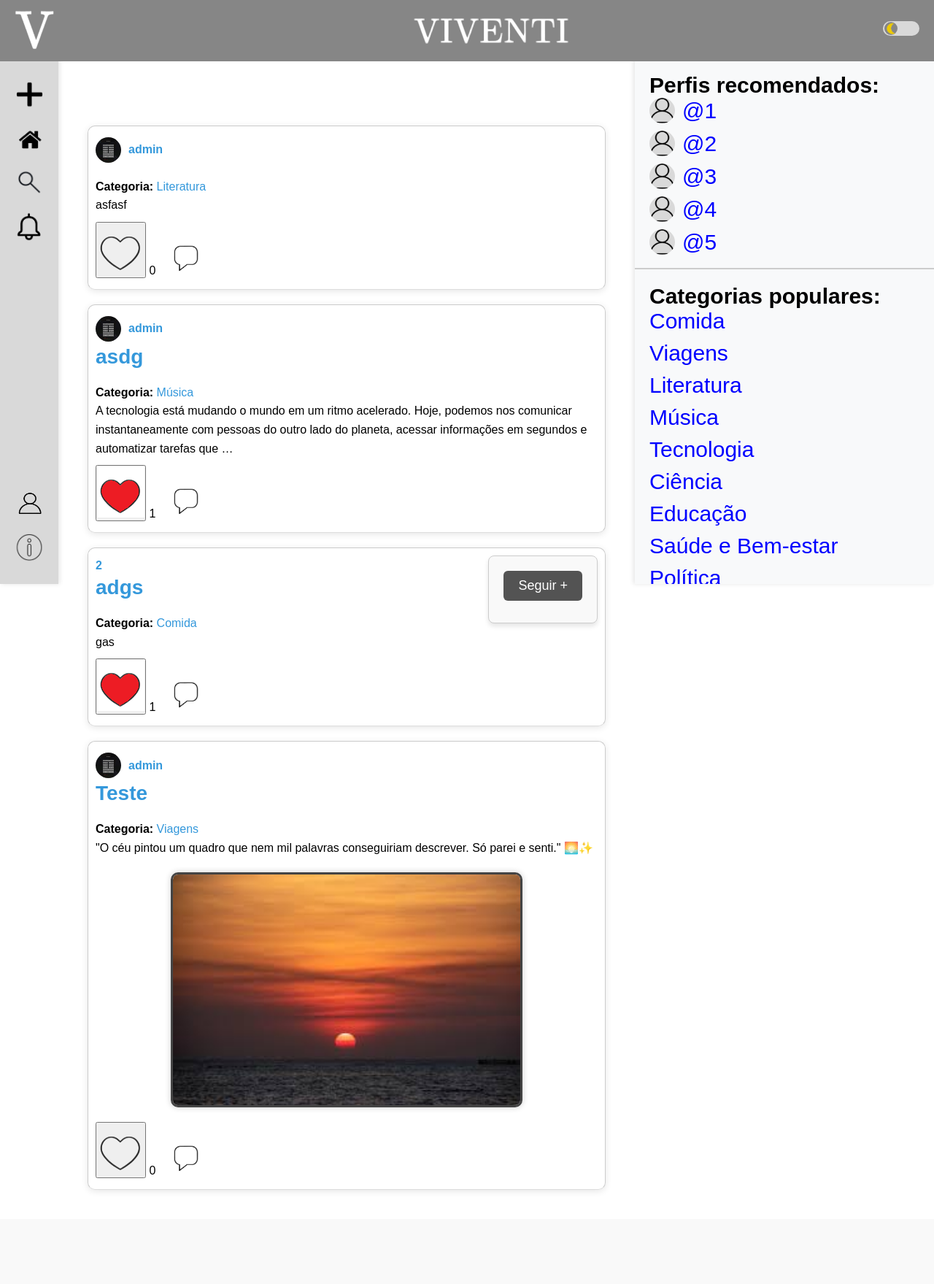
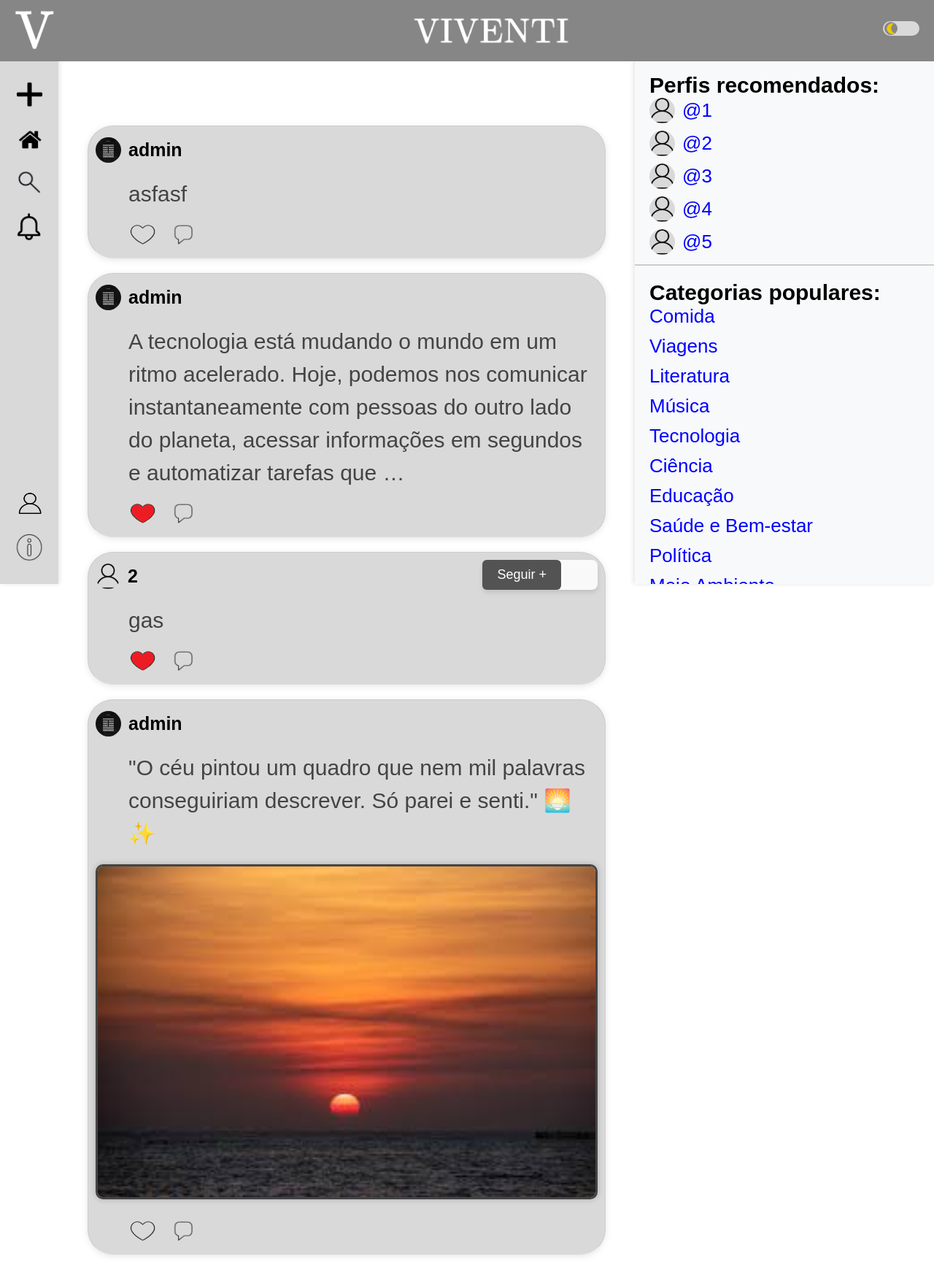
Before and after one commit to Joaorx7/Blogss, a Django app: page / in a window 1280 px wide. Shown: the whole page at 73% size. Before the commit the page ends 1630 px from the top, so only its background shows below. Run offline with Django 5.2, Linux system fonts and the light colour scheme; a user stored in the database is signed in; data comes from the database, SQL or seed files in the repository; both versions use the stored data as it was after the commit; tables that the repository leaves empty hold one stand-in row (values such as "Sample post").

Commit message:
versão 11
alguns ajustes no css

```diff
--- a/blog/forms.py
+++ b/blog/forms.py
@@ -14,9 +14,8 @@ class CadastroForm(UserCreationForm):
 class PostForm(forms.ModelForm):
     class Meta:
         model = Post
-        fields = ['titulo', 'conteudo', 'categoria', 'imagem']
+        fields = ['conteudo', 'categoria', 'imagem']
         widgets = {
-            'titulo': forms.TextInput(attrs={'class': 'form-control'}),
             'conteudo': forms.Textarea(attrs={'class': 'form-control'}),
             'categoria': forms.Select(attrs={'class': 'form-control'}),
             'imagem': forms.ClearableFileInput(attrs={'class': 'form-control'}),
--- a/blog/static/css/style.css
+++ b/blog/static/css/style.css
@@ -196,8 +196,8 @@ a.dark {
 }
 
 .sidebar-right > div {
-    margin-bottom: 10px;
-    padding-bottom: 10px;
+    margin-bottom: 5px;
+    padding-bottom: 5px;
     position: relative;
 }
 
@@ -246,7 +246,7 @@ a.dark {
 .namecat, .nameuser {
     color: blue;
     text-decoration: none;
-    font-size: 30px;
+    font-size: 26px;
 }
 
 .sidebar-right > div:last-child {
@@ -298,13 +298,14 @@ main {
 }
 
 .seguir-btn {
-    background-color: #535353;
-    color: white;
-    padding: 5px 15px;
+    all: unset;
+    background: none;
     border: none;
-    border-radius: 10px;
+    padding: 0;
+    margin: 0;
+    font: inherit;
+    color: inherit;
     cursor: pointer;
-    transition: background-color 0.3s;
 }
 
 .seguir-btn:hover {
@@ -373,7 +374,7 @@ button[type="submit"] {
 }
 
 button[type="submit"]:hover {
-    background-color: #383838;
+    background-color: #000000;
 }
 
 /* ======= PREVIEW DA IMAGEM ======= */
@@ -674,8 +675,8 @@ li.empty {
 .img-resumo {
     display: block;              /* permite centralizar com margin */
     margin: 20px auto;           /* centraliza e dá espaço */
-    width: 70%;                  /* tamanho médio (ajustável) */
-    max-width: 600px;            /* limite para telas grandes */
+    width: 100%;                  /* tamanho médio (ajustável) */
+    max-width: 800px;            /* limite para telas grandes */
     height: auto;                /* mantém proporção, sem corte */
     border: 3px solid #444;      /* borda visível (pode trocar a cor) */
     border-radius: 10px;         /* opcional, borda arredondada */
@@ -694,13 +695,63 @@ li.empty {
 }
 
 .seguir-form {
-    margin-left: auto;
+    border: none;           /* Remove a borda do formulário */
+    padding: 0;             /* Remove o preenchimento interno */
+    margin: 0;              /* Remove a margem */
 }
 
 .seguir-btn {
     background-color: #008cff;
+    padding: 6px 12px;
+    border: none;
+    border-radius: 40px;
+    cursor: pointer;
+    margin-right: 50px;
+}
+
+.seguir-btn:hover {
+    background-color: #006bbd;
+}
+
+/* Estilo geral do post */
+.post-resumo {
+    font-family: 'Arial', sans-serif;
+    color: #333;
+    background-color: #d9d9d9;
+    border-radius: 35px;
+}
+
+/* Nome do autor */
+.post-resumo strong a {
+    font-size: 25px;
+    color: #000000;
+    text-decoration: none;
+}
+
+.post-resumo h2 a:hover {
+    text-decoration: underline;
+}
+
+/* Categoria */
+.post-resumo p strong,
+.post-resumo p a {
+    font-size: 14px;
+    color: #555;
+}
+
+/* Conteúdo do post (resumo) */
+.post-resumo p {
+    font-size: 30px;
+    color: #444;
+    line-height: 1.5;
+}
+
+/* Botões */
+.seguir-btn {
+    font-size: 13px;
+    padding: 5px 10px;
+    background-color: #008cff;
     color: white;
-    padding: 6px 12px;
     border: none;
     border-radius: 4px;
     cursor: pointer;
@@ -709,3 +760,42 @@ li.empty {
 .seguir-btn:hover {
     background-color: #006bbd;
 }
+
+.curtir-btn img{
+    width: 40px;
+    height: 40px;
+    vertical-align: middle;
+    margin-left: 45px;
+}
+
+.iconc{
+    width: 30px;
+    height: 30px;
+    vertical-align: middle;
+    margin-top: 10px; /* Ajuste o valor conforme necessário */
+}
+
+.curtir-btn {
+    all: unset;
+    cursor: pointer;
+}
+
+.detalhes-post {
+    margin-left: 200px; /* Ajuste o valor conforme necessário */
+}
+
+.cont_post{
+    margin-left: 45px;
+}
+
+#contador-contas{
+    text-decoration: none;
+    font-size: 30px;
+    color: rgb(0, 0, 0);
+}
+
+#conte{
+    font-size: 45px;
+    text-align: center;
+    color: rgb(0, 0, 0);
+}
--- a/blog/templates/blog/base.html
+++ b/blog/templates/blog/base.html
@@ -61,7 +61,9 @@
         </div>
 
         <div class="menu-baixo">
-            <li><a href="{% url 'perfil_usuario' user.username %}"><img class="icon" src="{{ media_prefix }}Icones/account.png" alt="Conta"></a></li>
+            {% if user.is_authenticated %}
+                <li><a href="{% url 'perfil_usuario' user.username %}"><img class="icon" src="{{ media_prefix }}Icones/account.png" alt="Conta"></a></li>
+            {% endif %}
             <li><a href="{% url 'sobre' %}"><img class="icon" src="{{ media_prefix }}Icones/info.png" alt="Sobre"></a></li>
         </div>
     </ul>
--- a/blog/templates/blog/detalhes_post.html
+++ b/blog/templates/blog/detalhes_post.html
@@ -4,7 +4,7 @@
 {% block title %}{{ post.titulo }} - Meu Blog{% endblock %}
 
 {% block content %}
-<h1>{{ post.titulo }}</h1>
+{# <h1>{{ post.titulo }}</h1> #}
 <p><strong>Por:</strong>
     <a href="{% url 'perfil_usuario' post.autor.username %}">
         {{ post.autor.username }}
--- a/blog/templates/blog/novo_post.html
+++ b/blog/templates/blog/novo_post.html
@@ -6,7 +6,6 @@
     <h2>Novo Post</h2>
     <form method="POST" enctype="multipart/form-data">
         {% csrf_token %}
-        <p><label for="{{ form.titulo.id_for_label }}">Título:</label> {{ form.titulo }}</p>
         <p><label for="{{ form.conteudo.id_for_label }}">Conteúdo:</label> {{ form.conteudo }}</p>
         <p><label for="{{ form.categoria.id_for_label }}">Categoria:</label> {{ form.categoria }}</p>
         <p><label for="{{ form.imagem.id_for_label }}">Imagem:</label> {{ form.imagem }}</p>
--- a/blog/templates/blog/post_resumo.html
+++ b/blog/templates/blog/post_resumo.html
@@ -2,6 +2,8 @@
     <div style="display: flex; align-items: center; gap: 10px; margin: 5px 0;">
         {% if post.autor.perfil.foto %}
             <img src="{{ post.autor.perfil.foto.url }}" alt="Foto de perfil" style="width: 35px; height: 35px; border-radius: 50%;">
+        {% else %}
+            <img src="/media/img_resto/Account.png" alt="Foto de perfil padrão" style="width: 35px; height: 35px; border-radius: 50%;">
         {% endif %}
         <strong><a href="{% url 'perfil_usuario' post.autor.username %}">{{ post.autor.username }}</a></strong>
 
@@ -18,21 +20,12 @@
                 </button>
             </form>
         </div>
-
-    {% endif %}
+        {% endif %}
     </div>
 
-    <h2><a href="{% url 'detalhes_post' post.id %}">{{ post.titulo }}</a></h2>
+    <h2><a href="{% url 'detalhes_post' post.id %}" class="link-detalhes"></a></h2>
 
-    {% if post.categoria %}
-        <p><strong>Categoria:</strong>
-            <a href="{% url 'posts_por_categoria' post.categoria.id %}">
-                {{ post.categoria.nome }}
-            </a>
-        </p>
-    {% endif %}
-
-    <p>{{ post.conteudo|truncatechars:200 }}</p>
+    <p class="cont_post">{{ post.conteudo|truncatechars:200 }}</p>
 
     {% if post.imagem %}
         <img src="{{ post.imagem.url }}" alt="Imagem do post" class="img-resumo">
@@ -43,11 +36,8 @@
             <button class="curtir-btn" data-id="{{ post.id }}">
                 <img src="{% if user in post.curtidas.all %}{{ media_prefix }}Icones/vermelho.png{% else %}{{ media_prefix }}Icones/like.png{% endif %}" alt="Curtir">
             </button>
-
-            <span id="total-curtidas-{{ post.id }}">{{ post.curtidas.count }}</span>
-
             <a href="{% url 'detalhes_post' post.id %}#comentarios" style="margin-left: 15px;">
-                <img class="icon" src="{{ media_prefix }}Icones/comentar.png" alt="">
+                <img class="iconc" src="{{ media_prefix }}Icones/comentar.png" alt="Comentar">
             </a>
         </div>
     {% endif %}
```
Also changed, not shown: db.sqlite3, media/Icones/comentar.png, media/Icones/vermelho.png.
